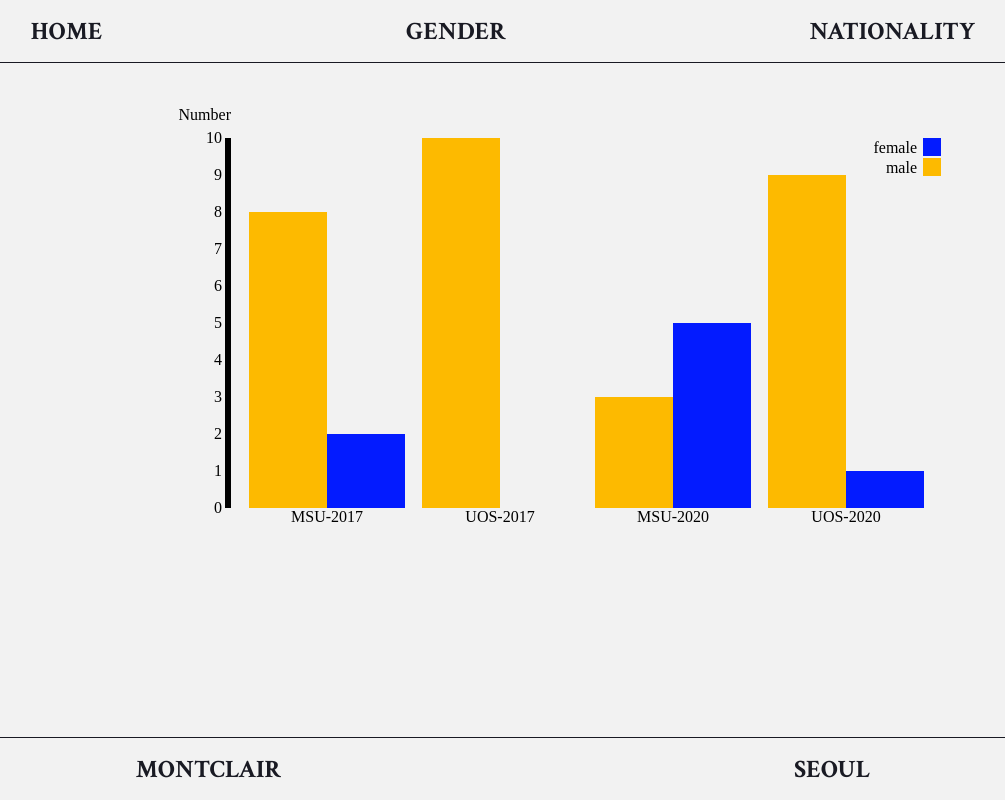
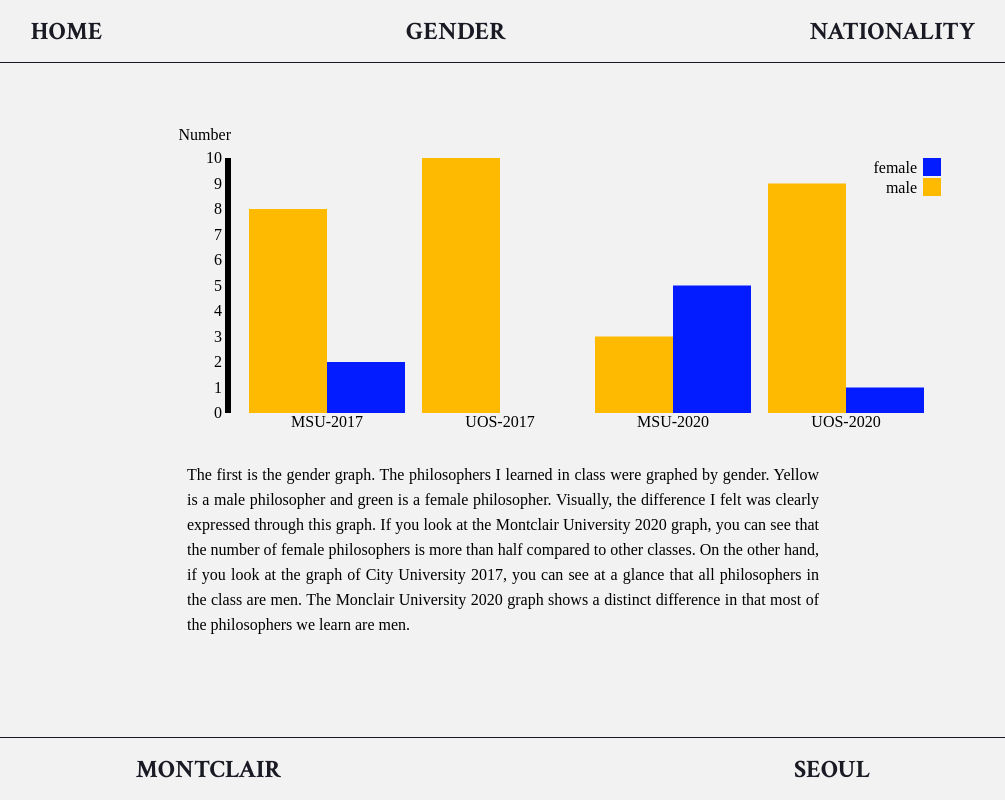
Before and after one commit to min6choi/PHIL212_01SP20, a website: page gender.html in a window 1280 px wide. Shown: the whole page, without its empty margins (137-1142 px from the left). Drawn offline with nearby package versions, Linux system fonts and the light colour scheme.

Commit message:
added text

```diff
--- a/gender.html
+++ b/gender.html
@@ -1,4 +1,5 @@
 <!DOCTYPE html>
+<html>
 <meta charset="utf-8">
 <title>gender chart</title>
 <head>
@@ -30,9 +31,9 @@
     </div>
 
  <script>
-    var margin = {top: 130, right: 10, bottom: 100, left: 360},
+    var margin = {top: 150, right: 10, bottom: 45, left: 360},
     width = 1080 - margin.left - margin.right,
-    height = 600 - margin.top - margin.bottom;
+    height = 450 - margin.top - margin.bottom;
 
     var x0 = d3.scale.ordinal()
     .rangeRoundBands([0, width], .1);
@@ -142,4 +143,15 @@
     });
 
   </script>
+  <div class="text">
+    The first is the gender graph. The philosophers I learned in class were graphed by gender. Yellow is a
+    male philosopher and green is a female philosopher.
+    Visually, the difference I felt was clearly expressed through this graph. If you look at the Montclair
+    University 2020 graph, you can see that the number of female philosophers is more than half compared to other
+    classes.
+    On the other hand, if you look at the graph of City University 2017, you can see at a glance that all philosophers
+    in the class are men.
+    The Monclair University 2020 graph shows a distinct difference in that most of the philosophers we learn are men.
+  </div>
 </body>
+</html>
--- a/style.css
+++ b/style.css
@@ -115,15 +115,17 @@ p::selection {
 .introduction {
   display: flex;
   padding: 100px;
-  padding-left: 30%;
-  padding-right: 30%;
+  padding-left: 25%;
+  padding-right: 25%;
   flex-direction: column;
   text-align: justify;
+  line-height: 21px;
 }
 
 .title {
   font-size: 25px;
   text-align: center;
+  margin-bottom: 22px;
 }
 
 em { text-decoration: var(--yellow-color) wavy 1.5px underline;
@@ -132,6 +134,16 @@ em { text-decoration: var(--yellow-color) wavy 1.5px underline;
 
 #intro-text {
 
+}
+
+/* top page css */
+.text {
+  display: flex;
+  padding-left: 25%;
+  padding-right: 25%;
+  margin-bottom: 30px;
+  text-align: justify;
+  line-height: 25px;
 }
 
 .bottom-menu {
```
Also changed, not shown: nationality.html (+14 -4 lines).
